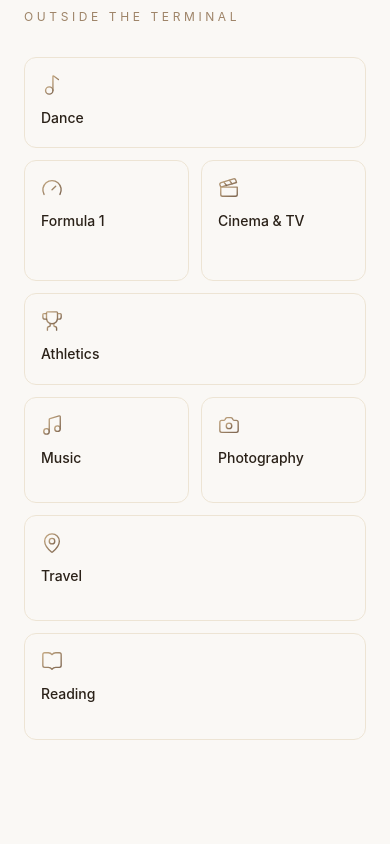
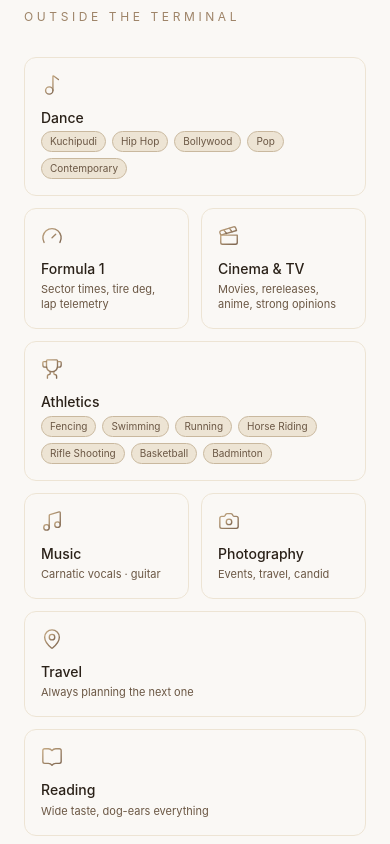
Before and after one commit to bhuvanakanakam/my-portfolio-website, a Next.js app: page / in a window 390 px wide. Shown: the part 5160-6004 px from the top of the page. Built offline with nearby package versions, Linux system fonts and the light colour scheme.

Commit message:
Mobile fixes: hide custom cursor on touch devices, always show interest tags on mobile

```diff
--- a/src/app/globals.css
+++ b/src/app/globals.css
@@ -19,6 +19,17 @@
 * {
   cursor: none !important;
   box-sizing: border-box;
+}
+
+/* Restore default cursor on touch/mobile devices */
+@media (pointer: coarse) {
+  * {
+    cursor: auto !important;
+  }
+  #cursor-dot,
+  #cursor-ring {
+    display: none !important;
+  }
 }
 
 html {
--- a/src/components/Cursor.tsx
+++ b/src/components/Cursor.tsx
@@ -4,6 +4,9 @@ import { useEffect } from "react";
 
 export default function Cursor() {
   useEffect(() => {
+    // Don't run on touch devices
+    if (window.matchMedia("(pointer: coarse)").matches) return;
+
     const dot = document.getElementById("cursor-dot");
     const ring = document.getElementById("cursor-ring");
     if (!dot || !ring) return;
--- a/src/components/InterestsGrid.tsx
+++ b/src/components/InterestsGrid.tsx
@@ -117,8 +117,8 @@ export default function InterestsGrid() {
               </p>
 
               {isAthletics ? (
-                /* Athletics — sport chips appear in place of tag on hover */
-                <div className="opacity-0 max-h-0 overflow-hidden group-hover:opacity-100 group-hover:max-h-12 transition-all duration-300 mt-1">
+                /* Athletics — always visible on mobile, hover-reveal on desktop */
+                <div className="max-h-20 opacity-100 overflow-hidden mt-1 sm:opacity-0 sm:max-h-0 sm:group-hover:opacity-100 sm:group-hover:max-h-12 transition-all duration-300">
                   <div className="flex flex-wrap gap-1.5">
                     {item.sports!.map((sport) => (
                       <span
@@ -131,8 +131,8 @@ export default function InterestsGrid() {
                   </div>
                 </div>
               ) : (
-                /* Standard — tag fades in */
-                <p className="font-body text-[11px] text-[var(--text-secondary)] leading-snug mt-1 opacity-0 -translate-y-1 group-hover:opacity-100 group-hover:translate-y-0 transition-all duration-200">
+                /* Standard — always visible on mobile, hover-reveal on desktop */
+                <p className="font-body text-[11px] text-[var(--text-secondary)] leading-snug mt-1 opacity-100 translate-y-0 sm:opacity-0 sm:-translate-y-1 sm:group-hover:opacity-100 sm:group-hover:translate-y-0 transition-all duration-200">
                   {item.tag}
                 </p>
               )}
```
